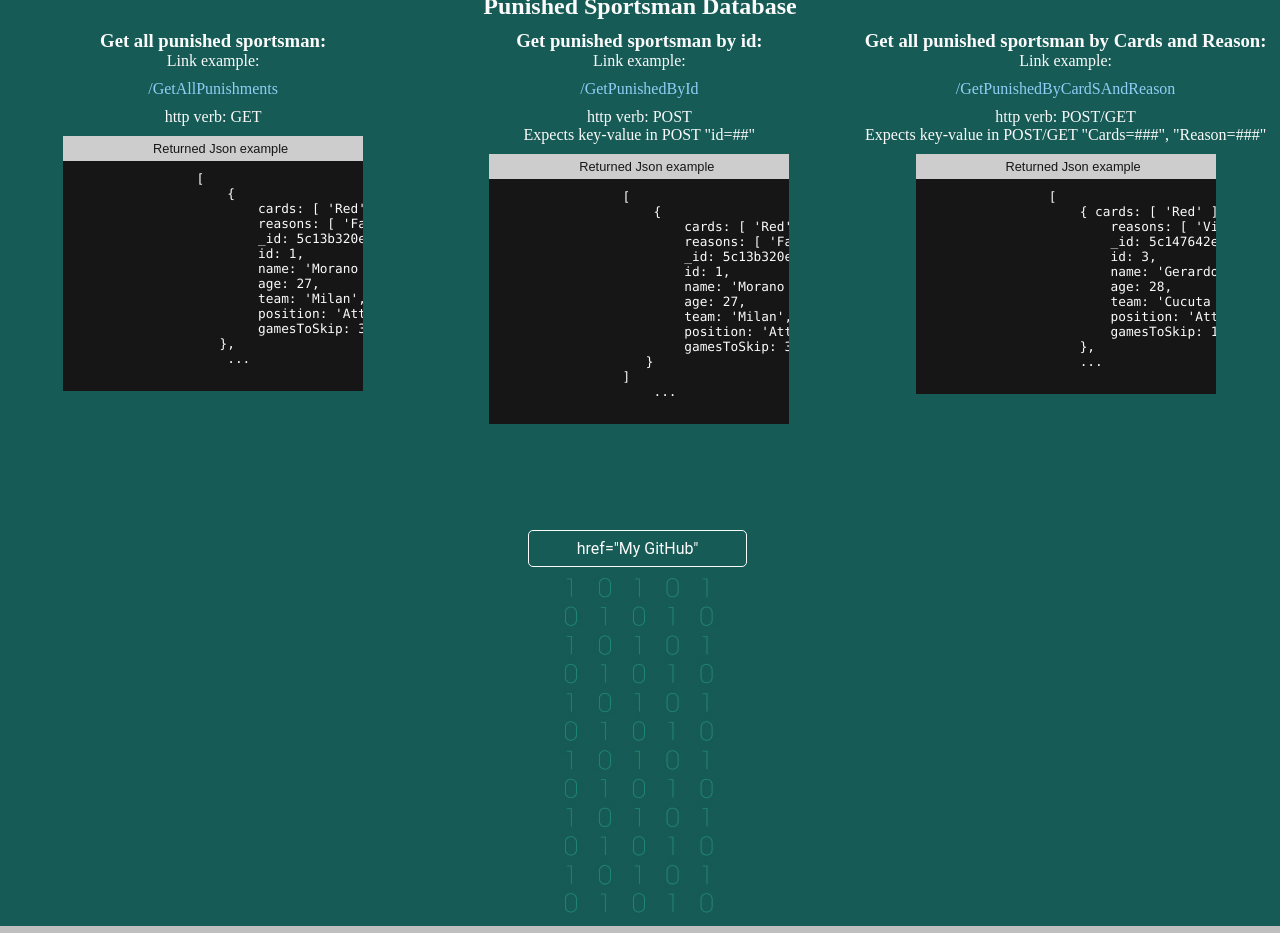
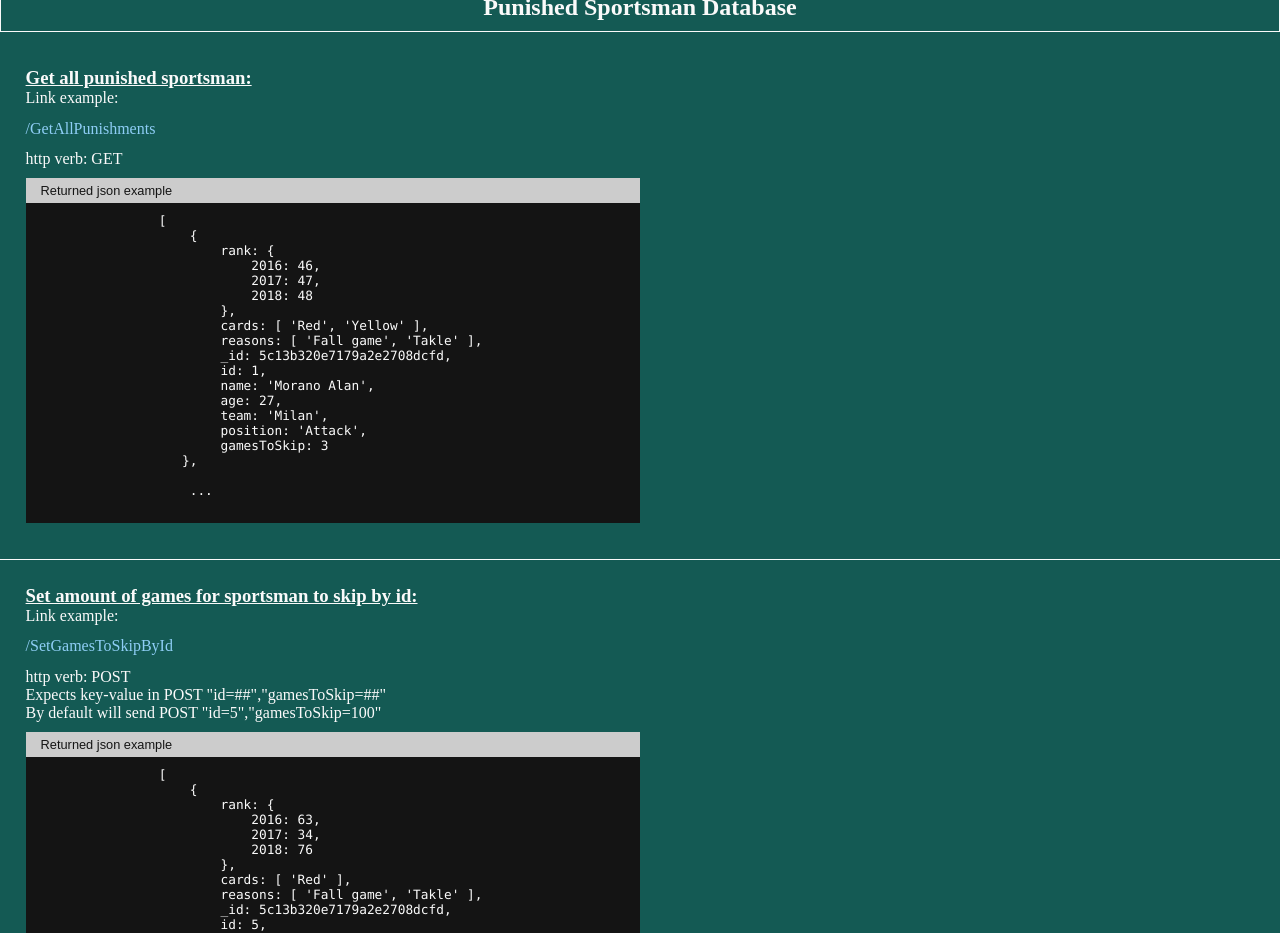
Before and after one commit to Alarn777/node-js-homework1, a website: page includes/index.html in a window 1280 px wide. Shown: the part 91-1024 px from the top of the page. Drawn offline with Linux system fonts and the light colour scheme.

Commit message:
Add files via upload

```diff
--- a/includes/index.html
+++ b/includes/index.html
@@ -20,9 +20,9 @@
             <li><a href="#" ><img class="mylogo" src="images/logo.png"></a></li>
             <li><a href="/GetAllPunishments" >GetAllPunishments</a></li>
             <li>|</li>
-            <li><a href="#" >GetPunishedById</a></li>
+            <li><a href="#" >SetGamesToSkipById</a></li>
             <li>|</li>
-            <li><a href="/GetAllPunishments" >GetAllPunishments</a></li>
+            <li><a href="/GetPunishedByCardSAndReason" >GetPunishedByCardSAndReason</a></li>
             <li>|</li>
             <li><a href="https://github.com/Alarn777" target="_blank">My GitHub</a></li>
         </ul>
@@ -37,9 +37,14 @@
                 <p>Link example:</p>
                 <a href="/GetAllPunishments" >/GetAllPunishments</a>
                 <p>http verb: GET</p>
-                <pre rel="Returned Json example"><code class="language-json">
+                <pre rel="Returned json example"><code class="language-json">
                 [
                     {
+                        rank: {
+                            2016: 46,
+                            2017: 47,
+                            2018: 48
+                        },
                         cards: [ 'Red', 'Yellow' ],
                         reasons: [ 'Fall game', 'Takle' ],
                         _id: 5c13b320e7179a2e2708dcfd,
@@ -50,30 +55,40 @@
                         position: 'Attack',
                         gamesToSkip: 3
                    },
+
                     ...
                 </code></pre>
             </div>
             <div class="box">
-                <h3>Get punished sportsman by id:</h3>
+                <h3>Set amount of games for sportsman to skip by id:</h3>
                 <p>Link example:</p>
-                <a href="/GetPunishedById" >/GetPunishedById</a>
+
+                <form method="post" action="/SetGamesToSkipById" class="inline">
+                    <input type="hidden" name="extra_submit_param" value="extra_submit_value">
+                    <button type="submit" name="submit_param" value="submit_value" class="link-button">/SetGamesToSkipById</button>
+                </form>
                 <p>http verb: POST</p>
-                <p>Expects key-value in POST "id=##"</p>
-                <pre rel="Returned Json example"><code class="language-json">
+                <p>Expects key-value in POST "id=##","gamesToSkip=##" </p>
+                <p>By default will send POST "id=5","gamesToSkip=100" </p>
+                <pre rel="Returned json example"><code class="language-json">
                 [
                     {
-                        cards: [ 'Red', 'Yellow' ],
+                        rank: {
+                            2016: 63,
+                            2017: 34,
+                            2018: 76
+                        },
+                        cards: [ 'Red' ],
                         reasons: [ 'Fall game', 'Takle' ],
                         _id: 5c13b320e7179a2e2708dcfd,
-                        id: 1,
-                        name: 'Morano Alan',
+                        id: 5,
+                        name: 'Pep Guardiola',
                         age: 27,
-                        team: 'Milan',
-                        position: 'Attack',
-                        gamesToSkip: 3
+                        team: 'Dorados',
+                        position: 'Defensive midfielder',
+                        gamesToSkip: 100
                    }
                 ]
-                    ...
                 </code></pre>
             </div>
             <div class="box">
@@ -82,10 +97,17 @@
                 <p>Link example:</p>
                 <a href="/GetPunishedByCardSAndReason" >/GetPunishedByCardSAndReason</a>
                 <p>http verb: POST/GET</p>
-                <p>Expects key-value in POST/GET "Cards=###", "Reason=###" </p>
-                <pre rel="Returned Json example"><code class="language-json">
+                <p>Expects key-value in POST/GET "cards=###", "reasons=###" </p>
+                <p>By default will send GET "cards=Yellow", "reasons=Takle" </p>
+                <pre rel="Returned json example"><code class="language-json">
                 [
-                    { cards: [ 'Red' ],
+                    {
+                       rank: {
+                            2016: 51,
+                            2017: 41,
+                            2018: 13
+                        },
+                        cards: [ 'Red' ],
                         reasons: [ 'Violence in game', 'Takle' ],
                         _id: 5c147642e7179a2e27092b1c,
                         id: 3,
@@ -95,14 +117,13 @@
                         position: 'Attack',
                         gamesToSkip: 1
                     },
+
                     ...
                 </code></pre>
             </div>
-
-
         </div>
         <a href="https://github.com/Alarn777/node-js-homework1" target="_blank" class="button2">href="My GitHub"</a>
-        <img src="images/background_bot.png">
+        <img src="images/background_bot.png" alt="image_background">
 
 
     </section>
--- a/includes/style.css
+++ b/includes/style.css
@@ -1,38 +1,5 @@
-/*p {*/
-    /*color: rebeccapurple;*/
-    /*}*/
-
-/*.body {*/
-    /*height: 1000px;*/
-    /*!*background-color: blueviolet;*!*/
-    /*background-image: -moz-linear-gradient(0deg, #4cd4e2 0%, #3e69ff 100%);*/
-    /*background-image: -webkit-linear-gradient(0deg, #4cd4e2 0%, #3e69ff 100%);*/
-    /*background-image: -ms-linear-gradient(0deg, #4cd4e2 0%, #3e69ff 100%);*/
-/*}*/
-
-
-
-
-/*header {*/
-    /*padding: 15px 0;*/
-    /*position: absolute;*/
-    /*top: 0;*/
-    /*left: 0;*/
-    /*width: 100%;*/
-    /*border-bottom: 1px solid rgba(255, 255, 255, 0.15);*/
-/*}*/
-
-
-/*#wrapper {*/
-    /*margin: 0 auto ;*/
-    /*background-color: white;*/
-    /*width: 1000px;*/
-    /*height: 900px;*/
-/*}*/
-
 
 /* my green color is: #004D47 */
-
 
 * { margin: 0; padding: 0; }
 body {
@@ -51,7 +18,8 @@ p {
 
 
 pre {
-    margin: 10px auto;
+    margin-bottom: 10px;
+    margin-top: 10px;
     overflow: auto;
     color: white;
     background: #000000;
@@ -62,7 +30,7 @@ pre {
     -o-tab-size: 2;
     tab-size: 2;
     position: relative;
-    width: 300px;
+    width: 50%;
 }
 
 pre[rel] {
@@ -96,6 +64,33 @@ pre code {
 
 
 
+/*Post link*/
+
+.inline {
+    display: inline;
+}
+
+.link-button {
+    background: none;
+    border: none;
+    color: lightskyblue;
+    cursor: pointer;
+    font-size: 1em;
+    font-family: serif;
+    text-decoration: none;
+    padding-top: 1%;
+    padding-bottom: 1%;
+}
+.link-button:focus {
+    outline: none;
+}
+.link-button:active {
+    color:darkgrey;
+}
+.link-button:hover {
+    color: gray;
+}
+
 
 
 
@@ -105,6 +100,8 @@ pre code {
 .name {
     color: white;
     padding: 10px;
+    border: 1px solid white;
+    margin-bottom: 10px;
 }
 
 
@@ -113,18 +110,21 @@ pre code {
     color: white;
     position: relative;
     text-align: left;
+    padding-bottom: 1%;
 
 }
 .info h3{
     color: white;
+    text-decoration: underline;
 }
 .box {
-    width: 33.3%;
-    height: 500px;
-
+    padding: 2%;
+    /*width: 33.3%;*/
+    /*height: 500px;*/
+    border-bottom: 1px solid white;
     position: relative;
-    float:left;
-    text-align: center;
+    /*float:left;*/
+    /*text-align: center;*/
 
 }
 .box p {
@@ -134,8 +134,9 @@ pre code {
 .box a{
     color: lightskyblue;
     display: block;
-    text-align: center;
-    padding: 10px;
+    /*text-align: center;*/
+    padding-bottom: 1%;
+    padding-top: 1%;
     text-decoration: none;
 }
 .box a:link {
```
